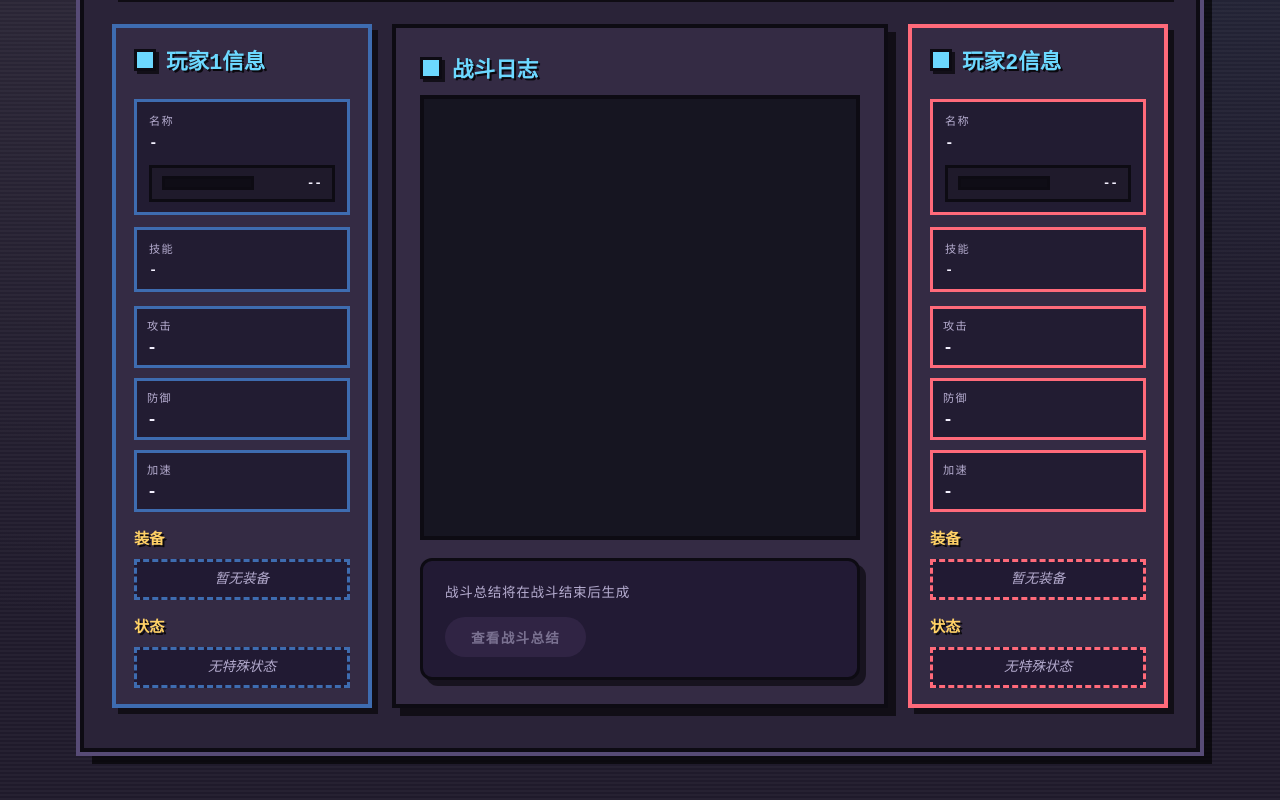
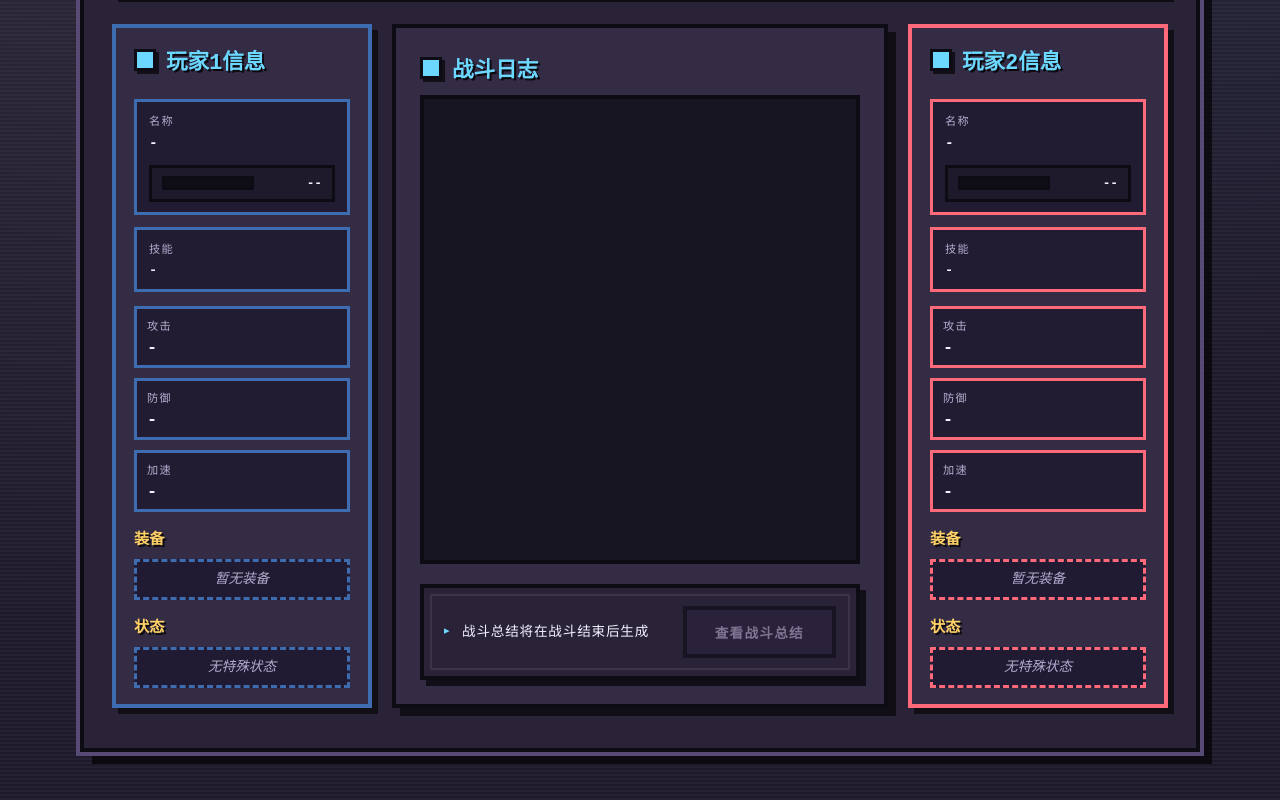
Before and after one commit to 0Hyacinth0/idbattle, a website with bundled scripts: page index.html in a window 1280 px wide. Shown: the part 445-1245 px from the top of the page. Built offline with nearby package versions, Linux system fonts and the light colour scheme; a web font is replaced by a local one.

Commit message:
Restyle battle summary trigger

```diff
--- a/styles.css
+++ b/styles.css
@@ -950,54 +950,87 @@ button:disabled {
 }
 
 .battle-summary-trigger {
-    margin-top: 18px;
-    padding: 20px 22px;
-    background: #221a34;
-    border: 3px solid var(--border-dark);
-    box-shadow: 6px 6px 0 rgba(0, 0, 0, 0.55);
-    border-radius: 12px;
-    display: flex;
-    flex-direction: column;
-    gap: 16px;
+    position: relative;
+    margin-top: 20px;
+    padding: 18px 20px;
+    background: var(--bg-panel);
+    border: 4px solid var(--border-dark);
+    box-shadow: 6px 6px 0 rgba(0, 0, 0, 0.65);
+    display: grid;
+    grid-template-columns: minmax(0, 1fr) auto;
+    gap: 18px;
+    align-items: center;
+}
+
+.battle-summary-trigger::before {
+    content: '';
+    position: absolute;
+    inset: 6px;
+    border: 2px solid rgba(255, 255, 255, 0.08);
+    pointer-events: none;
 }
 
 .battle-summary-trigger__status {
+    position: relative;
     margin: 0;
-    color: var(--text-muted);
+    padding-left: 18px;
+    color: var(--text-primary);
     font-size: var(--font-size-small);
-    letter-spacing: 0.04rem;
+    line-height: 1.6;
+    letter-spacing: 0.05rem;
+}
+
+.battle-summary-trigger__status::before {
+    content: '▸';
+    position: absolute;
+    left: 0;
+    top: 50%;
+    transform: translateY(-50%);
+    font-size: 0.7rem;
+    color: var(--accent-blue);
 }
 
 .battle-summary-trigger__button {
-    align-self: flex-start;
-    padding: 10px 26px;
-    border-radius: 999px;
-    border: none;
-    font-weight: 600;
+    position: relative;
+    justify-self: end;
+    padding: 12px 28px;
     font-size: var(--font-size-small);
+    font-weight: 700;
     letter-spacing: 0.08rem;
     background: var(--accent-red);
     color: #140c1f;
-    cursor: pointer;
-    transition: transform 0.15s ease, box-shadow 0.15s ease;
-    box-shadow: 0 10px 24px rgba(255, 106, 122, 0.35);
+    border: 4px solid var(--border-dark);
+    box-shadow: 6px 6px 0 rgba(0, 0, 0, 0.7);
+    transition: transform 0.12s ease, box-shadow 0.12s ease;
 }
 
 .battle-summary-trigger__button:not(:disabled):hover {
-    transform: translateY(-1px);
-    box-shadow: 0 14px 28px rgba(255, 106, 122, 0.45);
+    transform: translate(-2px, -2px);
+    box-shadow: 8px 8px 0 rgba(0, 0, 0, 0.7);
 }
 
 .battle-summary-trigger__button:not(:disabled):active {
-    transform: translateY(0);
-    box-shadow: 0 8px 18px rgba(255, 106, 122, 0.3);
+    transform: translate(2px, 2px);
+    box-shadow: 4px 4px 0 rgba(0, 0, 0, 0.65);
 }
 
 .battle-summary-trigger__button:disabled {
-    cursor: not-allowed;
-    background: #3a2b4f;
+    background: #2b203d;
     color: var(--text-muted);
     box-shadow: none;
+    transform: none;
+}
+
+@media (max-width: 720px) {
+    .battle-summary-trigger {
+        grid-template-columns: 1fr;
+        gap: 14px;
+    }
+
+    .battle-summary-trigger__button {
+        justify-self: stretch;
+        text-align: center;
+    }
 }
 
 #result-log {
```
